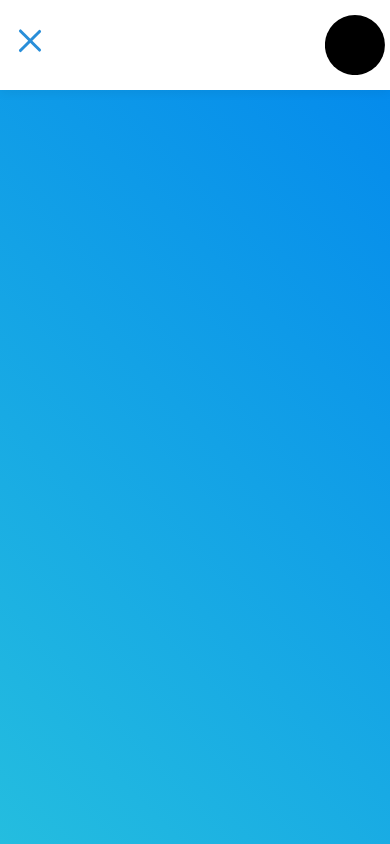
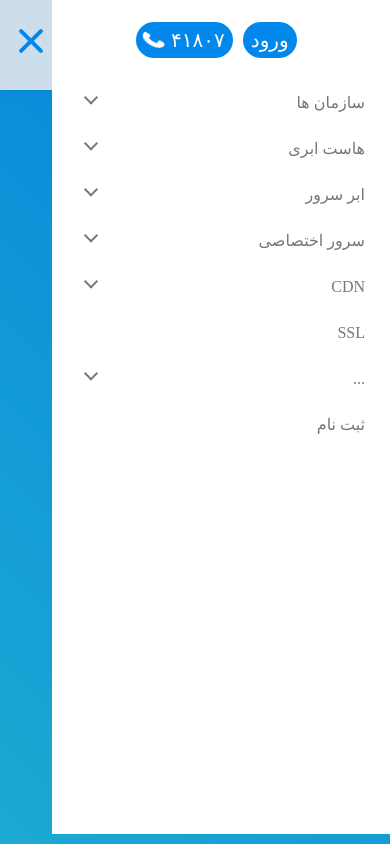
Before and after one commit to biomousavi/parspack-clone, a Vue app: page / in a window 390 px wide. Both pictures are taken after a click on the button 30 px from the left and 45 px from the top of the page. Shown: the top 844 px of the page. Built offline with nearby package versions, Linux system fonts and the light colour scheme; a web font is replaced by a local one.

Commit message:
responsive sidebar

```diff
--- a/public/styles.css
+++ b/public/styles.css
@@ -363,6 +363,7 @@ textarea {
   --accent: #0287ed;
   --gray: #777;
   --container-size: 85%;
+  --sidebar-width: 30vh;
 }
 
 @font-face {
@@ -510,3 +511,10 @@ a {
 .drop-shadow:hover {
   filter: drop-shadow(0 4px 8px rgba(0, 0, 0, 0.3));
 }
+
+@media (max-width: 970px) {
+  :root {
+    --container-size: 85%;
+    --sidebar-width: 40vh;
+  }
+}
--- a/src/components/Navigation.vue
+++ b/src/components/Navigation.vue
@@ -1,16 +1,20 @@
 <template>
-  <nav id="nav" class="flex-row align-center trans justify-between">
+  <nav id="nav" class="flex-column align-center trans justify-center">
+    <div class="nav-container flex-row align-center justify-between">
       <div class="nav-logo">
         <Logo />
         <img src="@/assets/img/nav-logo.png" alt="parspack-logo" />
       </div>
 
       <ul class="nav-links trans justify-between flex-row vazir">
-      <li class="nav-link" v-for="(link, index) in links" :key="index">
-        <a v-if="link.childs.length" class="with-child" href="#">{{
-          link.title
-        }}</a>
-        <a v-else href="#">{{ link.title }}</a>
+        <li class="nav-link trans" v-for="(link, index) in links" :key="index">
+          <a
+            @click="onLinkClick"
+            v-if="link.childs.length"
+            class="with-child"
+            >{{ link.title }}</a
+          >
+          <a v-else>{{ link.title }}</a>
 
           <ul v-if="link.childs.length" class="trans child-links">
             <li class="child-link" v-for="child of link.childs" :key="child">
@@ -28,7 +32,10 @@
         ></a>
       </div>
 
+      <div @click="onToggle" id="backdrop"></div>
+
       <button @click="onToggle" class="nav-toggle"></button>
+    </div>
   </nav>
 </template>
 
@@ -141,9 +148,19 @@ export default {
   },
   methods: {
     onToggle() {
-      const navToggle = document.querySelector(".nav-toggle");
-      navToggle.classList.toggle("open");
-      console.log(navToggle);
+      const nav = document.getElementById("nav");
+      nav.classList.toggle("sidebar");
+
+      if (nav.classList.contains("sidebar")) {
+        document.body.style.height = "100vh";
+        document.body.style.overflow = "hidden";
+      } else {
+        document.body.style.height = "";
+        document.body.style.overflow = "";
+      }
+    },
+    onLinkClick(event) {
+      event.target.parentNode.classList.toggle("open");
     },
   },
 };
@@ -151,9 +168,10 @@ export default {
 
 <style scoped>
 #nav {
-  padding: 22px 17px 0 17px;
-  min-height: 70px;
-  width: var(--container-size);
+  top: 0;
+  right: 0;
+  min-height: 90px;
+  width: 100%;
 }
 #nav.fixed {
   position: fixed;
@@ -169,13 +187,11 @@ export default {
 #nav.hidden {
   transform: translateY(-100%);
 }
+.nav-container {
+  width: 85%;
+}
 .nav-toggle {
-  position: relative;
-  width: 30px;
-  height: 30px;
-  margin-left: 10px;
-  background-color: transparent;
-  border: none;
+  display: none;
 }
 .nav-toggle::after {
   top: 5px;
@@ -186,20 +202,37 @@ export default {
   position: absolute;
   right: 0;
   width: 100%;
-  height: 3px;
+  height: 4px;
   border-radius: 3px;
-  background-color: #288ed9;
+  background-color: var(--secondary);
   transform-origin: center;
-  transition: all 0.6s cubic-bezier(0.18, 0.89, 0.54, 1.93);
+  transition: all 0.5s cubic-bezier(0.18, 0.89, 0.54, 1.93);
 }
-.nav-toggle.open::before {
+#nav.fixed .nav-toggle::before,
+#nav.fixed .nav-toggle::after {
+  background-color: var(--accent);
+}
+.sidebar .nav-toggle::before {
   top: 50%;
-  transform: translateY(-200%) rotate(45deg);
+  transform: translateY(-150%) rotate(45deg);
 }
-.nav-toggle.open::after {
-  transform: translateY(150%) rotate(-45deg);
+.sidebar .nav-toggle::after {
+  transform: translateY(100%) rotate(-45deg);
 }
-
+#backdrop {
+  position: fixed;
+  display: block;
+  top: 0;
+  left: 0;
+  right: 0;
+  bottom: 0;
+  width: 100vw;
+  height: 200vh;
+  background-color: rgba(0, 91, 159, 0.2);
+  pointer-events: none;
+  opacity: 0;
+  transition: all 1.5s ease;
+}
 .nav-links {
   margin-right: 20px;
   flex-wrap: wrap;
@@ -208,6 +241,7 @@ export default {
 .nav-link {
   padding: 15px 10px;
   position: relative;
+  cursor: pointer;
 }
 .nav-link > a {
   font-size: 1rem;
@@ -277,9 +311,13 @@ export default {
 }
 .nav-logo {
   position: relative;
+  margin-right: 10px;
 }
 #nav.fixed .nav-logo > img {
   display: none;
+}
+.nav-buttons {
+  margin: 10px 0px 0px 10px;
 }
 .nav-buttons > a {
   margin-right: 10px;
@@ -344,9 +382,9 @@ export default {
 #nav.fixed .logo-path-svg {
   fill: var(--secondary);
 }
-@media (max-width: 1250px) {
-  #nav {
-    width: 95%;
+@media (max-width: 1300px) {
+  .nav-container {
+    width: 100%;
   }
 }
 @media (max-width: 1150px) {
@@ -358,6 +396,7 @@ export default {
   }
   .logo-svg {
     position: static;
+    margin-right: 10px;
   }
   .nav-buttons {
     flex-direction: column;
@@ -371,16 +410,141 @@ export default {
 }
 @media (max-width: 970px) {
   .nav-links {
+    all: unset;
+    position: fixed;
+    right: 0;
+    top: 0;
+    bottom: 0;
+    padding-top: 80px;
+    z-index: 10;
+    width: var(--sidebar-width);
+    background-color: var(--secondary);
+    overflow-y: auto;
+    transition: all 0.5s cubic-bezier(0.645, 0.045, 0.355, 1);
+    transform: translateX(100%);
+  }
+
+  .nav-link {
+    position: relative;
+    display: flex;
+    flex-direction: column;
+    padding: 0;
+    overflow-x: hidden;
+  }
+  .nav-link > a {
+    padding: 15px 0;
+    margin-right: 25px;
+    cursor: pointer;
+    user-select: none;
+    color: var(--gray);
+  }
+  .nav-link.open a {
+    color: var(--accent);
+  }
+  .nav-link > a.with-child::after {
+    position: absolute;
+    left: 10%;
+    padding: 4px;
+    transform: translateY(-25%) rotate(45deg);
+  }
+  .nav-link.open .with-child::after {
+    color: var(--accent);
+    transform: rotate(225deg) !important;
+  }
+  .child-link a:hover {
+    transform: unset;
+  }
+
+  .child-links {
+    all: unset;
+    position: relative;
+    display: block;
+    height: 0;
+    transform-origin: top;
+    transform: scaleY(0);
+    overflow: hidden;
+    transition: all 0.4s ease-in-out;
+  }
+  .nav-link.open .child-links {
+    height: 100%;
+    transform: scaleY(1);
+  }
+  .child-links::after {
     display: none;
+  }
+  .child-link {
+    width: 100%;
+  }
+  .child-link > a {
+    color: var(--secondary) !important;
+    background-color: var(--accent);
+    border-radius: unset;
+  }
+  .child-link > a:hover {
+    box-shadow: unset;
+    color: var(--secondary);
+  }
+
+  #nav.fixed .nav-links {
+    height: calc(100vh - 90px);
+  }
+  .sidebar .nav-links {
+    transform: translateX(0);
   }
   #nav {
     min-height: 80px !important;
   }
   .nav-buttons {
-    display: none;
+    position: fixed;
+    justify-content: center;
+    align-items: center;
+    flex-direction: row;
+    right: 0;
+    top: 0;
+    height: 80px;
+    width: var(--sidebar-width);
+    margin: 0;
+    z-index: 10;
+    background-color: var(--secondary);
+    transition: all 0.5s cubic-bezier(0.645, 0.045, 0.355, 1) !important;
+    transform: translateX(100%);
   }
+  .sidebar .nav-buttons {
+    transform: translateX(0);
+  }
+  .nav-buttons > a,
+  #nav.fixed .nav-buttons > a {
+    font-size: 20px;
+    margin-bottom: 0;
+    padding: 8px;
+    height: fit-content;
+    color: var(--secondary);
+    background-color: var(--accent);
+    border-radius: 50px;
+  }
+  .nav-buttons span {
+    color: var(--secondary);
+    background-color: var(--accent);
+  }
+  .telephone-svg {
+    fill: var(--secondary);
+  }
+
   #nav.fixed .nav-logo > img {
     display: none;
   }
+  .nav-toggle {
+    display: block;
+    position: relative;
+    width: 32px;
+    height: 30px;
+    margin-left: 10px;
+    background-color: transparent;
+    border: none;
+  }
+  .sidebar #backdrop {
+    opacity: 1;
+    pointer-events: all;
+  }
 }
 </style>
--- a/src/views/Home.vue
+++ b/src/views/Home.vue
@@ -153,4 +153,7 @@ header {
   width: 100%;
   height: 100vh;
 }
+.home-page{
+  overflow-x: hidden;
+}
 </style>
```
Lines whose indentation alone changed are shown as unchanged.
